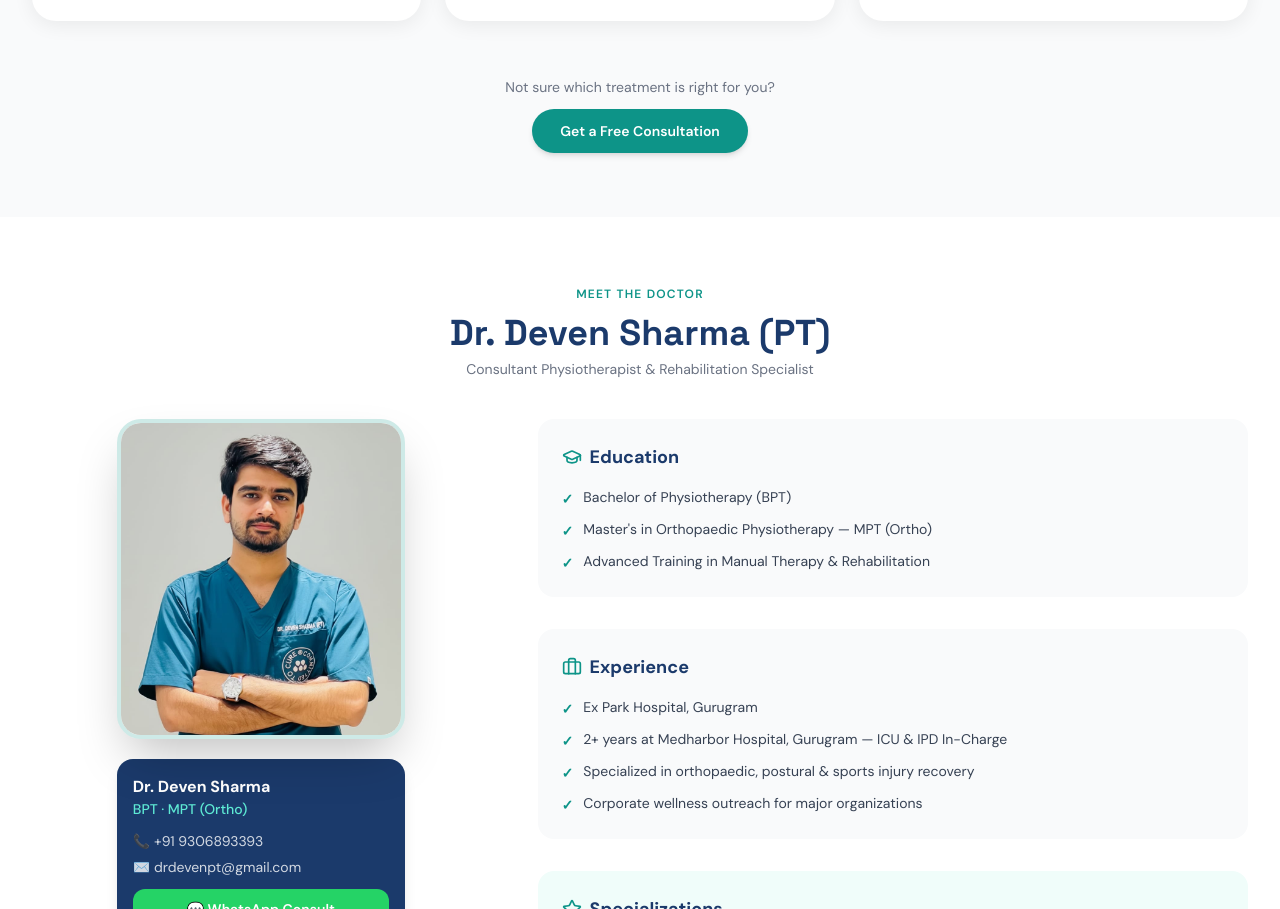
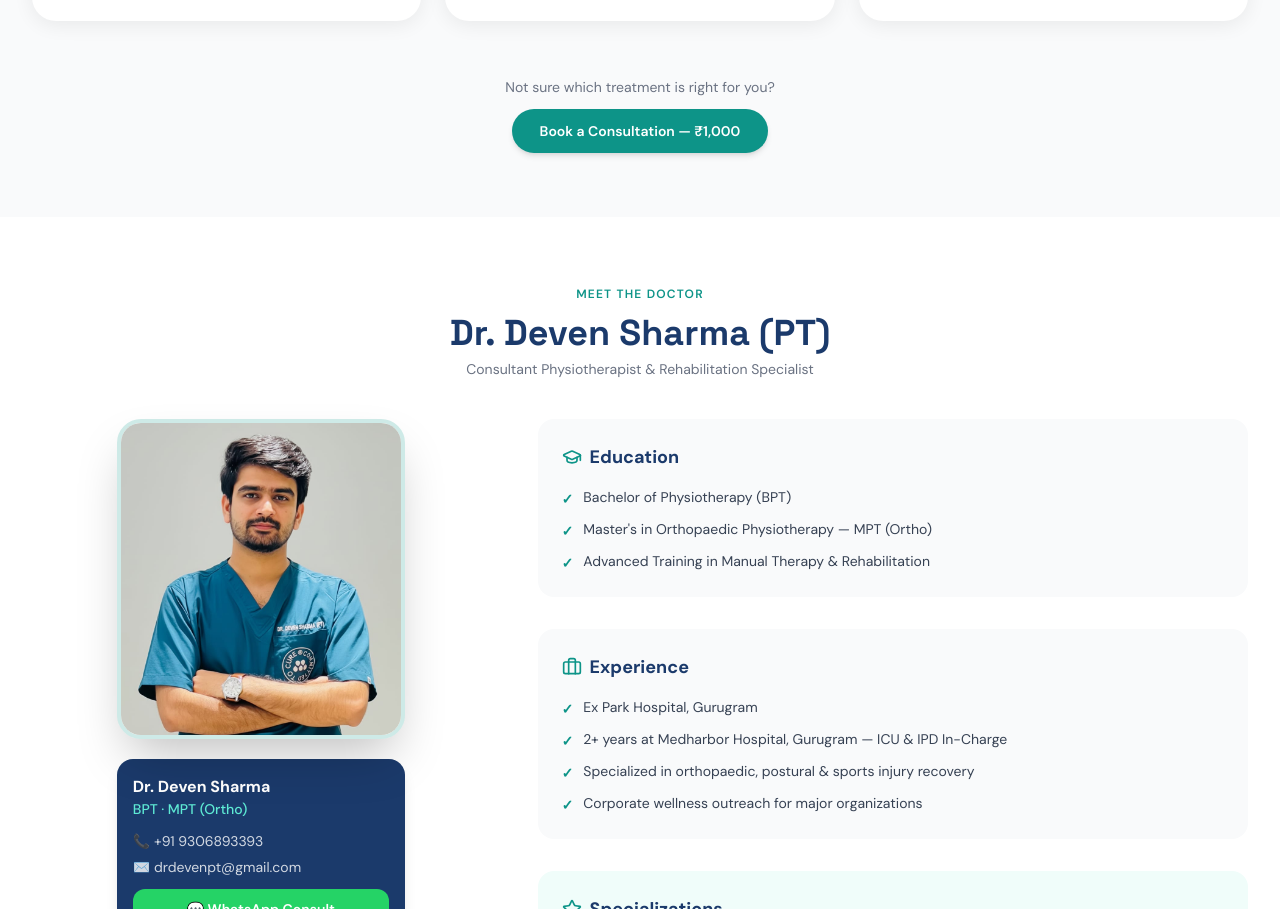
Before and after one commit to Rohitjangra786/YourPhysioFriend, a Next.js app: page / in a window 1280 px wide. Shown: the part 2279-3188 px from the top of the page. Built offline with nearby package versions, Linux system fonts and the light colour scheme.

Commit message:
fix: remove free consultation - update to ₹1000 in Services CTA

```diff
--- a/src/components/Services.tsx
+++ b/src/components/Services.tsx
@@ -131,7 +131,7 @@ export default function Services() {
         <div className="text-center mt-8 md:mt-14">
           <p className="text-gray-500 text-sm mb-3">Not sure which treatment is right for you?</p>
           <a href="#contact" className="inline-block bg-[#0d9488] hover:bg-[#0f766e] text-white font-semibold px-7 py-3 rounded-full transition-colors shadow-md text-sm">
-            Get a Free Consultation
+            Book a Consultation — ₹1,000
           </a>
         </div>
       </div>
```
